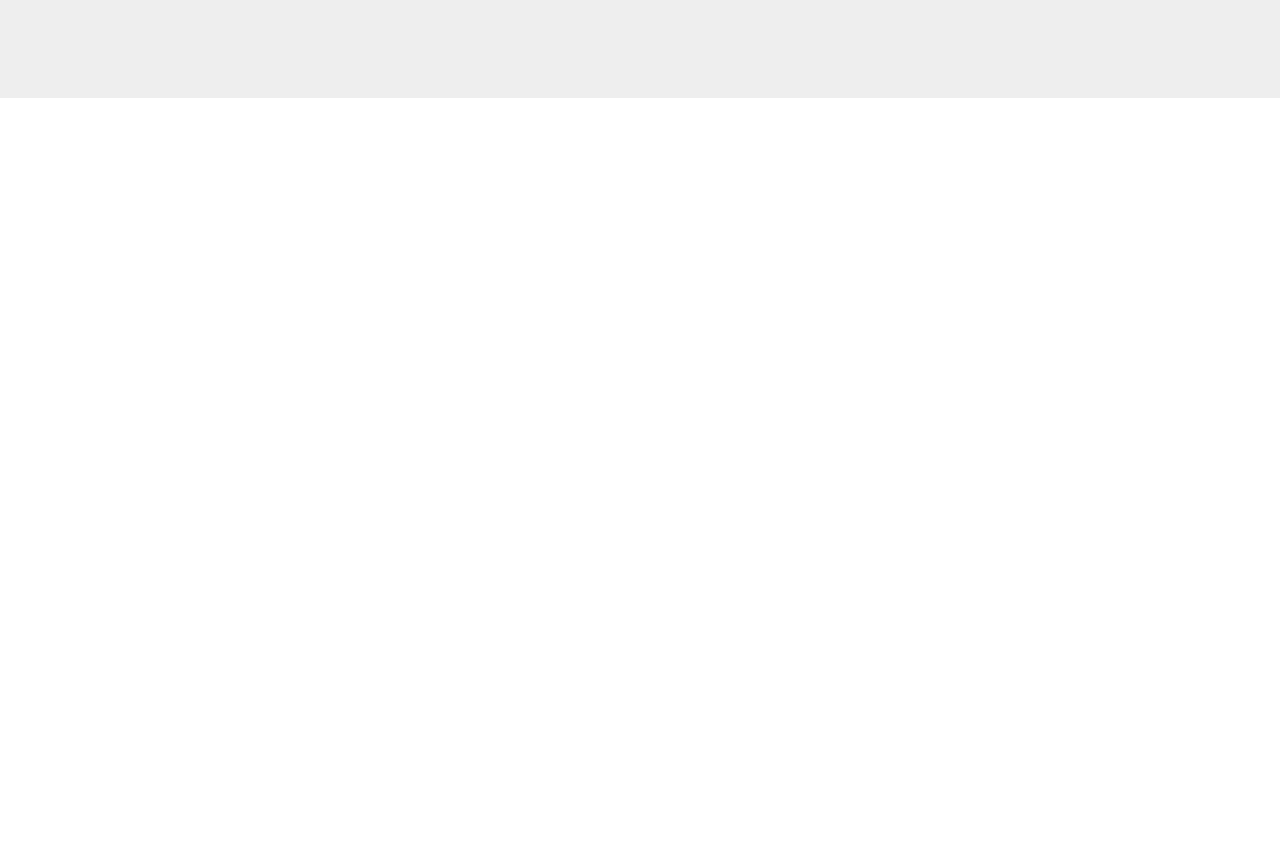
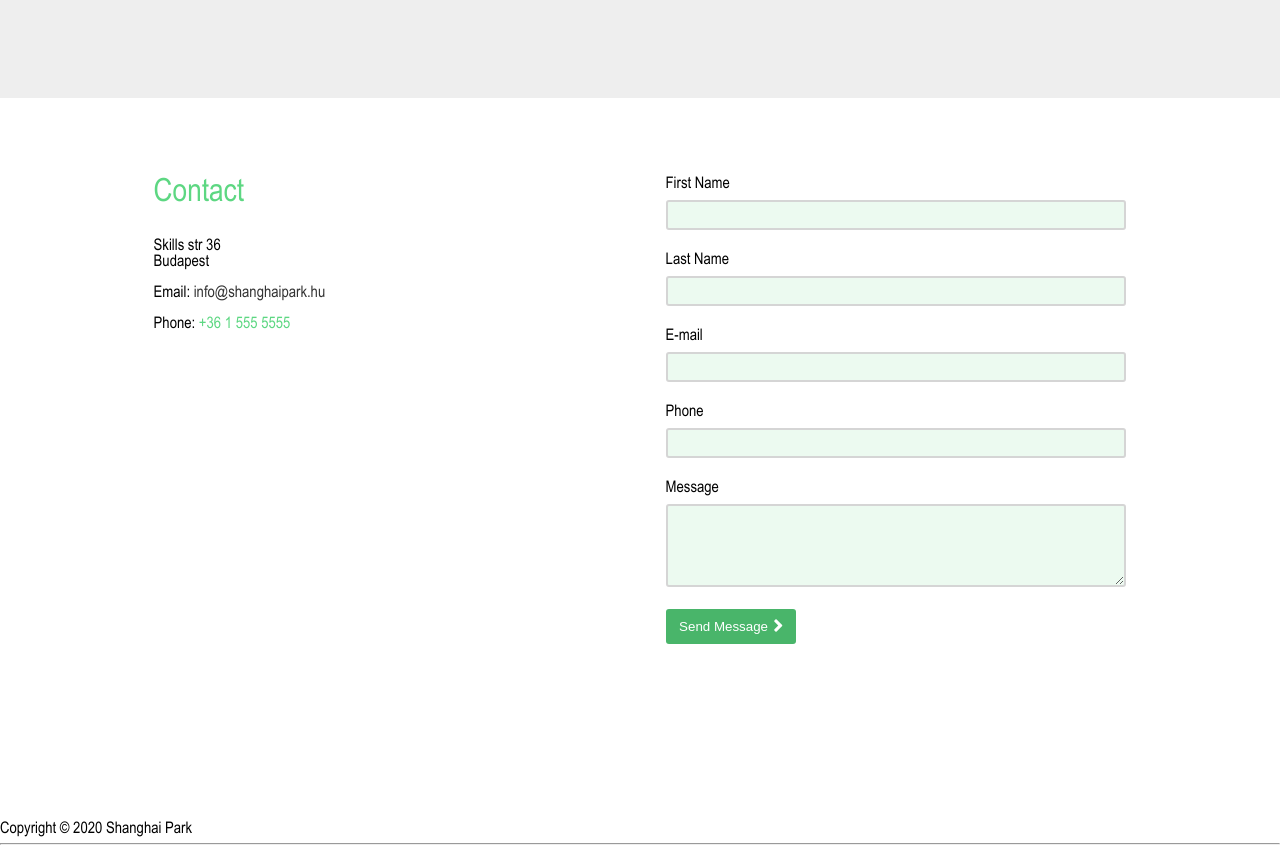
Before and after one commit to WingSMC/ws2021-s17-r1-24, a plain HTML site: page src/index.html in a window 1280 px wide. Shown: the part 2394-3247 px from the top of the page. Before the commit the page ends 2692 px from the top, so only its background shows below. Drawn offline with Linux system fonts and the light colour scheme; a web font is replaced by a local one.

Commit message:
Contact form

```diff
--- a/src/css/_main.scss
+++ b/src/css/_main.scss
@@ -8,6 +8,7 @@
 
 $padding-y: 50px;
 $margin: 5%;
+$border-rad: 3px;
 main {
     section {
         padding-top: $padding-y;
@@ -24,22 +25,31 @@ main {
                 word-wrap: break-word;
             }
         }
+        form {
+            margin: $margin;
+            input, textarea {
+                width: 100%;
+                border: darken($color: $shanghai-gray-light, $amount: 10) 2px solid;
+                border-radius: $border-rad;
+                margin-top: 10px;
+                margin-bottom: 20px;
+                background-color: lighten($color: $shanghai-green, $amount: 35);
+            }
+            input {
+                height: 30px;
+            }
+        }
         img {
             width: 90%;
             margin: $margin;
-            border-radius: 3px;
-        }
-        .environment-img {
-            width: 100%;
-            margin: 0;
-            border-radius: 0;
+            border-radius: $border-rad;
         }
         button {
             background-color: $shanghai-green-dark;
             color:$shanghai-white;
             width: 130px;
-            height: 40px;
-            border-radius: 3px;
+            height: 35px;
+            border-radius: $border-rad;
             &:active {
                 background-color: $shanghai-green-light;
             }
@@ -56,7 +66,7 @@ main {
                 transition: filter 0.2s ease-out;
                 background-position: center;
                 background-size: cover;
-                border-radius: 3px;
+                border-radius: $border-rad;
                 filter: grayscale(.7);
                 margin: 2vw 0;
                 &:hover {
--- a/src/css/style.scss
+++ b/src/css/style.scss
@@ -21,6 +21,9 @@
 .dark {
   background-color: $shanghai-gray;
   color: $shanghai-white;
+}
+.highlighted {
+  color: $shanghai-green;
 }
 .right {
   text-align: right;
--- a/src/index.html
+++ b/src/index.html
@@ -88,17 +88,34 @@
                 </div>
             </div>
         </section>
-        <section id="contact" class="pushed-in">
-
+        <section id="contact" class="pushed-in grid">
+            <div>
+                <h2>Contact</h2>
+                <p>Skills str 36<br>Budapest</p>
+                <p>Email: <a href="mailto:info@shanghaipark.hu" style="text-decoration: none; color: #333333;">info@shanghaipark.hu</a></p>
+                <p>Phone: <span class="highlighted">+36 1 555 5555</span></p>
+            </div>
+            <form action="post" netlify>
+                <label for="first-name">First Name</label><br>
+                <input type="text" name="first-name" id="first-name"><br>
+                <label for="last-name">Last Name</label><br>
+                <input type="text" name="last-name" id="last-name"><br>
+                <label for="email">E-mail</label><br>
+                <input type="email" name="email" id="email"><br>
+                <label for="phone">Phone</label><br>
+                <input type="tel" name="phone" id="phone"><br>
+                <label for="msg">Message</label><br>
+                <textarea name="msg" id="msg" rows="5"></textarea><br>
+                <button type="button">Send Message&nbsp;&nbsp;<i class="fas fa-angle-right" style="transform: scale(1.5);"></i></button>
+            </form>
         </section>
         <section id="map" class="pushed-in">
 
         </section>
     </main>
-    <!--<footer>
-        <!-- copy & privacy policy -- >
+    <footer>
         <p>Copyright &copy; 2020 Shanghai Park</p>
         <hr>
-    </footer> -->
+    </footer>
 </body>
 </html>
```
Also changed, not shown: src/css/style.css.
